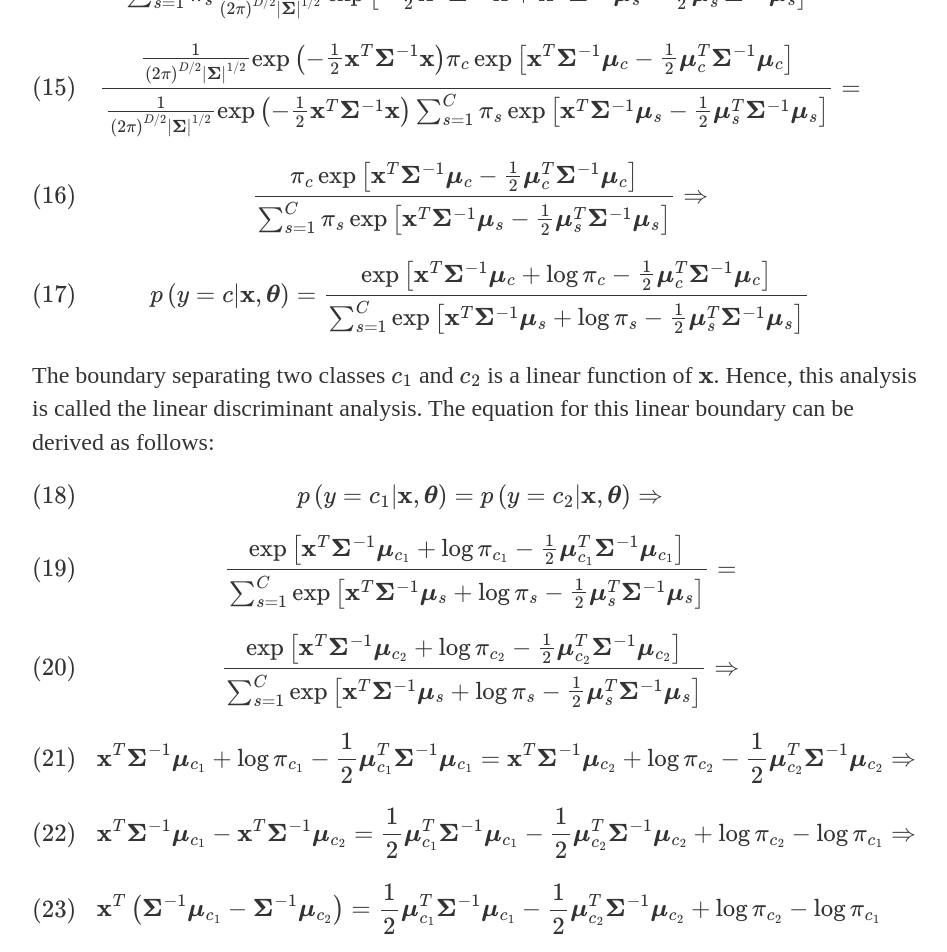
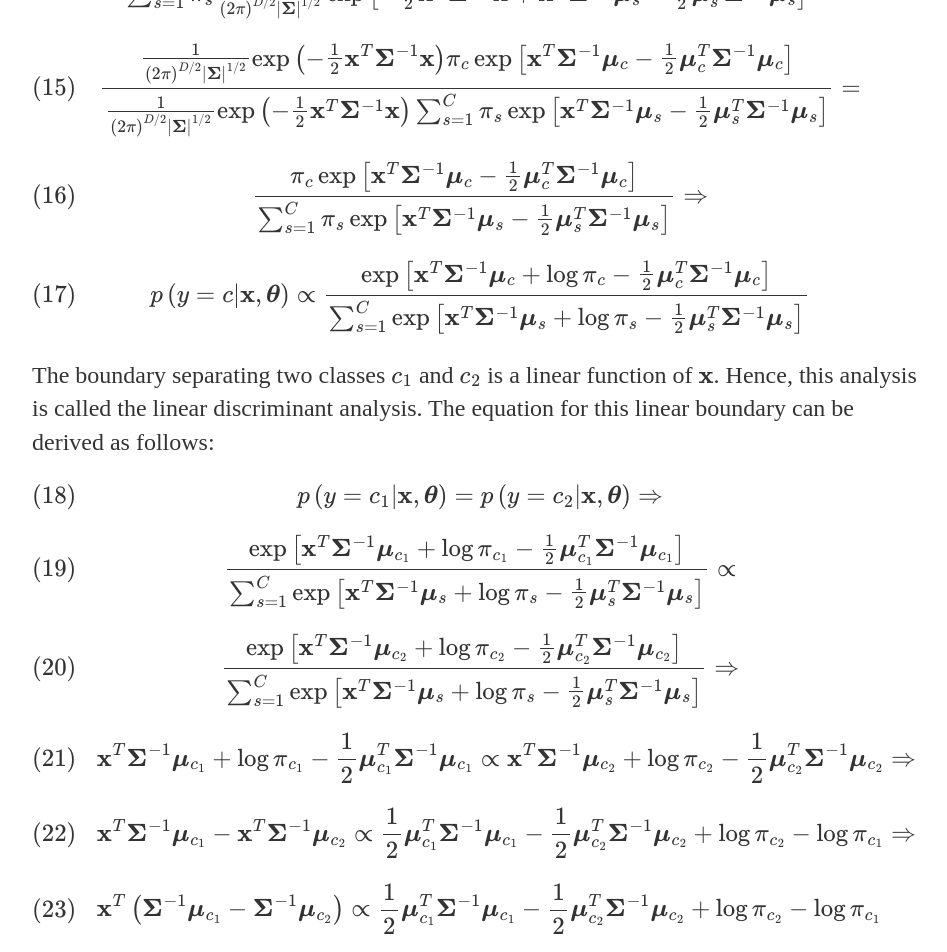
Before and after one commit to SaffetGokcenSen/saffetgokcensen.github.io, a Jekyll site: the page built from _posts/2020-06-01-decision-boundaries-for-linear-discriminant-analysis.md, in a window 1280 px wide and 1400 px high, scrolled down 2127 px. Shown: the top 952 px of the window, without its empty margins (160-1107 px from the left). Built offline with Jekyll 4.4.1, drawn with Linux system fonts in a browser that asks for light colours; some of the changed text lies outside the part shown.

Commit message:
replaced equality with proportional in pdf's

```diff
--- a/_posts/2020-06-01-decision-boundaries-for-linear-discriminant-analysis.md
+++ b/_posts/2020-06-01-decision-boundaries-for-linear-discriminant-analysis.md
@@ -5,7 +5,7 @@ title: Decision Boundaries For Linear Discriminant Analysis
 ---
 Assume that a classification is to be made. Given the parameters $\boldsymbol{\theta}$ and the input vector $\textbf{x}$, the class of the output variable $y$ is to be determined. The probability density function of $y$ being from the class $c$ is modeled using a discrete generative model as follows:
 \begin{equation}
-p\left (y=c|\textbf{x}, \boldsymbol{\theta}\right )=\frac{p\left (\textbf{x}|y=c, \boldsymbol{\theta}\right )p\left ( y=c|\boldsymbol{\theta}\right )}{p\left (\textbf{x}|\boldsymbol{\theta} \right )}
+p\left (y=c|\textbf{x}, \boldsymbol{\theta}\right ) \propto \frac{p\left (\textbf{x}|y=c, \boldsymbol{\theta}\right )p\left ( y=c|\boldsymbol{\theta}\right )}{p\left (\textbf{x}|\boldsymbol{\theta} \right )}
 \end{equation}
 If a multivariate Gaussian distribution is used to model the class conditional density of the input vector, i.e. $p\left (\textbf{x}|y=c, \boldsymbol{\theta}\right )$, then this is called the quadratic discriminant analysis:
 \begin{equation}
@@ -17,16 +17,16 @@ A special case of the quadratic discriminant analysis is when the covariance mat
 \end{equation}
 for all of the classes $c$. Then, $p\left (y=c|\textbf{x}, \boldsymbol{\theta}\right )$ can be calculated as follows:
 \begin{equation}
-p\left (y=c|\textbf{x}, \boldsymbol{\theta}\right )=\frac{p\left (\textbf{x}|y=c, \boldsymbol{\theta}\right )p\left ( y=c|\boldsymbol{\theta}\right )}{p\left (\textbf{x}|\boldsymbol{\theta} \right )}=
+p\left (y=c|\textbf{x}, \boldsymbol{\theta}\right )\propto \frac{p\left (\textbf{x}|y=c, \boldsymbol{\theta}\right )p\left ( y=c|\boldsymbol{\theta}\right )}{p\left (\textbf{x}|\boldsymbol{\theta} \right )}=
 \end{equation}
 \begin{equation}
 \frac{p\left (\textbf{x}|y=c, \boldsymbol{\theta}\right )p\left ( y=c|\boldsymbol{\theta}\right )}{\sum\_{s=1}^{C}p\left (x, y=s|\boldsymbol{\theta} \right )}=\frac{p\left (\textbf{x}|y=c, \boldsymbol{\theta}\right )p\left ( y=c|\boldsymbol{\theta}\right )}{\sum\_{s=1}^{C}p\left (\textbf{x}|y=s, \boldsymbol{\theta}\right )p\left ( y=s|\boldsymbol{\theta}\right )} \Rightarrow
 \end{equation}
 \begin{equation}
-p\left (y=c|\textbf{x}, \boldsymbol{\theta}\right )=\frac{\pi\_{c}p\left (\textbf{x}|y=c, \boldsymbol{\theta}\right )}{\sum\_{s=1}^{C}\pi\_{s}p\left (\textbf{x}|y=s, \boldsymbol{\theta}\right )} \Rightarrow
+p\left (y=c|\textbf{x}, \boldsymbol{\theta}\right ) \propto \frac{\pi\_{c}p\left (\textbf{x}|y=c, \boldsymbol{\theta}\right )}{\sum\_{s=1}^{C}\pi\_{s}p\left (\textbf{x}|y=s, \boldsymbol{\theta}\right )} \Rightarrow
 \end{equation}
 \begin{equation}
-p\left (y=c|\textbf{x}, \boldsymbol{\theta}\right )=\frac{\pi\_{c}\frac{1}{\left (2\pi \right )^{D/2} \left | \boldsymbol{\Sigma} \right |^{1/2}}\exp \left [-\frac{1}{2}\left (\textbf{x}-\boldsymbol{\mu}\_{c} \right )^{T}\boldsymbol{\Sigma}^{-1} \left (\textbf{x}-\boldsymbol{\mu}\_{c} \right )\right ]}{\sum\_{s=1}^{C} \pi\_{s}\frac{1}{\left (2\pi \right )^{D/2} \left | \boldsymbol{\Sigma} \right |^{1/2}}\exp \left [-\frac{1}{2}\left (\textbf{x}-\boldsymbol{\mu}\_{s} \right )^{T}\boldsymbol{\Sigma}^{-1} \left (\textbf{x}-\boldsymbol{\mu}\_{s} \right )\right ]}
+p\left (y=c|\textbf{x}, \boldsymbol{\theta}\right ) \propto \frac{\pi\_{c}\frac{1}{\left (2\pi \right )^{D/2} \left | \boldsymbol{\Sigma} \right |^{1/2}}\exp \left [-\frac{1}{2}\left (\textbf{x}-\boldsymbol{\mu}\_{c} \right )^{T}\boldsymbol{\Sigma}^{-1} \left (\textbf{x}-\boldsymbol{\mu}\_{c} \right )\right ]}{\sum\_{s=1}^{C} \pi\_{s}\frac{1}{\left (2\pi \right )^{D/2} \left | \boldsymbol{\Sigma} \right |^{1/2}}\exp \left [-\frac{1}{2}\left (\textbf{x}-\boldsymbol{\mu}\_{s} \right )^{T}\boldsymbol{\Sigma}^{-1} \left (\textbf{x}-\boldsymbol{\mu}\_{s} \right )\right ]}
 \end{equation}
 Let the expression
 \begin{equation}
@@ -47,7 +47,7 @@ be simplified:
 \end{equation}
 The simplified expression is put into the class probability density conditioned on the input and parameters:
 \begin{equation}
-p\left (y=c|\textbf{x}, \boldsymbol{\theta}\right )=\frac{\pi\_{c}\frac{1}{\left (2\pi \right )^{D/2} \left | \boldsymbol{\Sigma} \right |^{1/2}}\exp \left [-\frac{1}{2}\left (\textbf{x}-\boldsymbol{\mu}\_{c} \right )^{T}\boldsymbol{\Sigma}^{-1} \left (\textbf{x}-\boldsymbol{\mu}\_{c} \right )\right ]}{\sum\_{s=1}^{C} \pi\_{s}\frac{1}{\left (2\pi \right )^{D/2} \left | \boldsymbol{\Sigma} \right |^{1/2}}\exp \left [-\frac{1}{2}\left (\textbf{x}-\boldsymbol{\mu}\_{s} \right )^{T}\boldsymbol{\Sigma}^{-1} \left (\textbf{x}-\boldsymbol{\mu}\_{s} \right )\right ]}=
+p\left (y=c|\textbf{x}, \boldsymbol{\theta}\right )\propto \frac{\pi\_{c}\frac{1}{\left (2\pi \right )^{D/2} \left | \boldsymbol{\Sigma} \right |^{1/2}}\exp \left [-\frac{1}{2}\left (\textbf{x}-\boldsymbol{\mu}\_{c} \right )^{T}\boldsymbol{\Sigma}^{-1} \left (\textbf{x}-\boldsymbol{\mu}\_{c} \right )\right ]}{\sum\_{s=1}^{C} \pi\_{s}\frac{1}{\left (2\pi \right )^{D/2} \left | \boldsymbol{\Sigma} \right |^{1/2}}\exp \left [-\frac{1}{2}\left (\textbf{x}-\boldsymbol{\mu}\_{s} \right )^{T}\boldsymbol{\Sigma}^{-1} \left (\textbf{x}-\boldsymbol{\mu}\_{s} \right )\right ]}=
 \end{equation}
 \begin{equation}
 \frac{\pi\_{c}\frac{1}{\left (2\pi \right )^{D/2} \left | \boldsymbol{\Sigma} \right |^{1/2}}\exp \left [-\frac{1}{2}\textbf{x}^{T}\boldsymbol{\Sigma}^{-1}\textbf{x}+\textbf{x}^{T}\boldsymbol{\Sigma}^{-1}\boldsymbol{\mu}\_{c}-\frac{1}{2}\boldsymbol{\mu}\_{c}^{T}\boldsymbol{\Sigma}^{-1}\boldsymbol{\mu}\_{c}\right ]}{\sum\_{s=1}^{C} \pi\_{s}\frac{1}{\left (2\pi \right )^{D/2} \left | \boldsymbol{\Sigma} \right |^{1/2}}\exp \left [-\frac{1}{2}\textbf{x}^{T}\boldsymbol{\Sigma}^{-1}\textbf{x}+\textbf{x}^{T}\boldsymbol{\Sigma}^{-1}\boldsymbol{\mu}\_{s}-\frac{1}{2}\boldsymbol{\mu}\_{s}^{T}\boldsymbol{\Sigma}^{-1}\boldsymbol{\mu}\_{s}\right ]}=
@@ -59,26 +59,26 @@ p\left (y=c|\textbf{x}, \boldsymbol{\theta}\right )=\frac{\pi\_{c}\frac{1}{\left
 \frac{\pi\_{c}\exp \left [\textbf{x}^{T}\boldsymbol{\Sigma}^{-1}\boldsymbol{\mu}\_{c}-\frac{1}{2}\boldsymbol{\mu}\_{c}^{T}\boldsymbol{\Sigma}^{-1}\boldsymbol{\mu}\_{c}\right ]}{\sum\_{s=1}^{C} \pi\_{s}\exp \left [\textbf{x}^{T}\boldsymbol{\Sigma}^{-1}\boldsymbol{\mu}\_{s}-\frac{1}{2}\boldsymbol{\mu}\_{s}^{T}\boldsymbol{\Sigma}^{-1}\boldsymbol{\mu}\_{s}\right ]} \Rightarrow
 \end{equation}
 \begin{equation}
-p\left (y=c|\textbf{x}, \boldsymbol{\theta}\right )=\frac{\exp \left [\textbf{x}^{T}\boldsymbol{\Sigma}^{-1}\boldsymbol{\mu}\_{c}+\log \pi\_{c}-\frac{1}{2}\boldsymbol{\mu}\_{c}^{T}\boldsymbol{\Sigma}^{-1}\boldsymbol{\mu}\_{c}\right ]}{\sum\_{s=1}^{C} \exp \left [\textbf{x}^{T}\boldsymbol{\Sigma}^{-1}\boldsymbol{\mu}\_{s}+\log \pi\_{s}-\frac{1}{2}\boldsymbol{\mu}\_{s}^{T}\boldsymbol{\Sigma}^{-1}\boldsymbol{\mu}\_{s}\right ]}
+p\left (y=c|\textbf{x}, \boldsymbol{\theta}\right )\propto \frac{\exp \left [\textbf{x}^{T}\boldsymbol{\Sigma}^{-1}\boldsymbol{\mu}\_{c}+\log \pi\_{c}-\frac{1}{2}\boldsymbol{\mu}\_{c}^{T}\boldsymbol{\Sigma}^{-1}\boldsymbol{\mu}\_{c}\right ]}{\sum\_{s=1}^{C} \exp \left [\textbf{x}^{T}\boldsymbol{\Sigma}^{-1}\boldsymbol{\mu}\_{s}+\log \pi\_{s}-\frac{1}{2}\boldsymbol{\mu}\_{s}^{T}\boldsymbol{\Sigma}^{-1}\boldsymbol{\mu}\_{s}\right ]}
 \end{equation}
 The boundary separating two classes $c\_{1}$ and $c\_{2}$ is a linear function of $\textbf{x}$. Hence, this analysis is called the linear discriminant analysis. The equation for this linear boundary can be derived as follows:
 \begin{equation}
 p\left (y=c\_{1}|\textbf{x}, \boldsymbol{\theta}\right )=p\left (y=c\_{2}|\textbf{x}, \boldsymbol{\theta}\right ) \Rightarrow
 \end{equation}
 \begin{equation}
-\frac{\exp \left [\textbf{x}^{T}\boldsymbol{\Sigma}^{-1}\boldsymbol{\mu}\_{c\_{1}}+\log \pi\_{c\_{1}}-\frac{1}{2}\boldsymbol{\mu}\_{c\_{1}}^{T}\boldsymbol{\Sigma}^{-1}\boldsymbol{\mu}\_{c\_{1}}\right ]}{\sum\_{s=1}^{C} \exp \left [\textbf{x}^{T}\boldsymbol{\Sigma}^{-1}\boldsymbol{\mu}\_{s}+\log \pi\_{s}-\frac{1}{2}\boldsymbol{\mu}\_{s}^{T}\boldsymbol{\Sigma}^{-1}\boldsymbol{\mu}\_{s}\right ]}=
+\frac{\exp \left [\textbf{x}^{T}\boldsymbol{\Sigma}^{-1}\boldsymbol{\mu}\_{c\_{1}}+\log \pi\_{c\_{1}}-\frac{1}{2}\boldsymbol{\mu}\_{c\_{1}}^{T}\boldsymbol{\Sigma}^{-1}\boldsymbol{\mu}\_{c\_{1}}\right ]}{\sum\_{s=1}^{C} \exp \left [\textbf{x}^{T}\boldsymbol{\Sigma}^{-1}\boldsymbol{\mu}\_{s}+\log \pi\_{s}-\frac{1}{2}\boldsymbol{\mu}\_{s}^{T}\boldsymbol{\Sigma}^{-1}\boldsymbol{\mu}\_{s}\right ]}\propto
 \end{equation}
 \begin{equation}
 \frac{\exp \left [\textbf{x}^{T}\boldsymbol{\Sigma}^{-1}\boldsymbol{\mu}\_{c\_{2}}+\log \pi\_{c\_{2}}-\frac{1}{2}\boldsymbol{\mu}\_{c\_{2}}^{T}\boldsymbol{\Sigma}^{-1}\boldsymbol{\mu}\_{c\_{2}}\right ]}{\sum\_{s=1}^{C} \exp \left [\textbf{x}^{T}\boldsymbol{\Sigma}^{-1}\boldsymbol{\mu}\_{s}+\log \pi\_{s}-\frac{1}{2}\boldsymbol{\mu}\_{s}^{T}\boldsymbol{\Sigma}^{-1}\boldsymbol{\mu}\_{s}\right ]} \Rightarrow
 \end{equation}
 \begin{equation}
-\textbf{x}^{T}\boldsymbol{\Sigma}^{-1}\boldsymbol{\mu}\_{c\_{1}}+\log \pi\_{c\_{1}}-\frac{1}{2}\boldsymbol{\mu}\_{c\_{1}}^{T}\boldsymbol{\Sigma}^{-1}\boldsymbol{\mu}\_{c\_{1}}=\textbf{x}^{T}\boldsymbol{\Sigma}^{-1}\boldsymbol{\mu}\_{c\_{2}}+\log \pi\_{c\_{2}}-\frac{1}{2}\boldsymbol{\mu}\_{c\_{2}}^{T}\boldsymbol{\Sigma}^{-1}\boldsymbol{\mu}\_{c\_{2}} \Rightarrow
+\textbf{x}^{T}\boldsymbol{\Sigma}^{-1}\boldsymbol{\mu}\_{c\_{1}}+\log \pi\_{c\_{1}}-\frac{1}{2}\boldsymbol{\mu}\_{c\_{1}}^{T}\boldsymbol{\Sigma}^{-1}\boldsymbol{\mu}\_{c\_{1}} \propto \textbf{x}^{T}\boldsymbol{\Sigma}^{-1}\boldsymbol{\mu}\_{c\_{2}}+\log \pi\_{c\_{2}}-\frac{1}{2}\boldsymbol{\mu}\_{c\_{2}}^{T}\boldsymbol{\Sigma}^{-1}\boldsymbol{\mu}\_{c\_{2}} \Rightarrow
 \end{equation}
 \begin{equation}
-\textbf{x}^{T}\boldsymbol{\Sigma}^{-1}\boldsymbol{\mu}\_{c\_{1}}-\textbf{x}^{T}\boldsymbol{\Sigma}^{-1}\boldsymbol{\mu}\_{c\_{2}}=\frac{1}{2}\boldsymbol{\mu}\_{c\_{1}}^{T}\boldsymbol{\Sigma}^{-1}\boldsymbol{\mu}\_{c\_{1}}-\frac{1}{2}\boldsymbol{\mu}\_{c\_{2}}^{T}\boldsymbol{\Sigma}^{-1}\boldsymbol{\mu}\_{c\_{2}}+\log \pi\_{c\_{2}}-\log \pi\_{c\_{1}} \Rightarrow
+\textbf{x}^{T}\boldsymbol{\Sigma}^{-1}\boldsymbol{\mu}\_{c\_{1}}-\textbf{x}^{T}\boldsymbol{\Sigma}^{-1}\boldsymbol{\mu}\_{c\_{2}}\propto \frac{1}{2}\boldsymbol{\mu}\_{c\_{1}}^{T}\boldsymbol{\Sigma}^{-1}\boldsymbol{\mu}\_{c\_{1}}-\frac{1}{2}\boldsymbol{\mu}\_{c\_{2}}^{T}\boldsymbol{\Sigma}^{-1}\boldsymbol{\mu}\_{c\_{2}}+\log \pi\_{c\_{2}}-\log \pi\_{c\_{1}} \Rightarrow
 \end{equation}
 \begin{equation}
-\textbf{x}^{T} \left (\boldsymbol{\Sigma}^{-1}\boldsymbol{\mu}\_{c\_{1}}-\boldsymbol{\Sigma}^{-1}\boldsymbol{\mu}\_{c\_{2}} \right )=\frac{1}{2}\boldsymbol{\mu}\_{c\_{1}}^{T}\boldsymbol{\Sigma}^{-1}\boldsymbol{\mu}\_{c\_{1}}-\frac{1}{2}\boldsymbol{\mu}\_{c\_{2}}^{T}\boldsymbol{\Sigma}^{-1}\boldsymbol{\mu}\_{c\_{2}}+\log \pi\_{c\_{2}}-\log \pi\_{c\_{1}}
+\textbf{x}^{T} \left (\boldsymbol{\Sigma}^{-1}\boldsymbol{\mu}\_{c\_{1}}-\boldsymbol{\Sigma}^{-1}\boldsymbol{\mu}\_{c\_{2}} \right )\propto \frac{1}{2}\boldsymbol{\mu}\_{c\_{1}}^{T}\boldsymbol{\Sigma}^{-1}\boldsymbol{\mu}\_{c\_{1}}-\frac{1}{2}\boldsymbol{\mu}\_{c\_{2}}^{T}\boldsymbol{\Sigma}^{-1}\boldsymbol{\mu}\_{c\_{2}}+\log \pi\_{c\_{2}}-\log \pi\_{c\_{1}}
 \end{equation}
 Assume that there are only two features which means that $\textbf{x}$ vector is two dimensional. Then, the equation of the boundary is as follows:
 \begin{equation}
```
